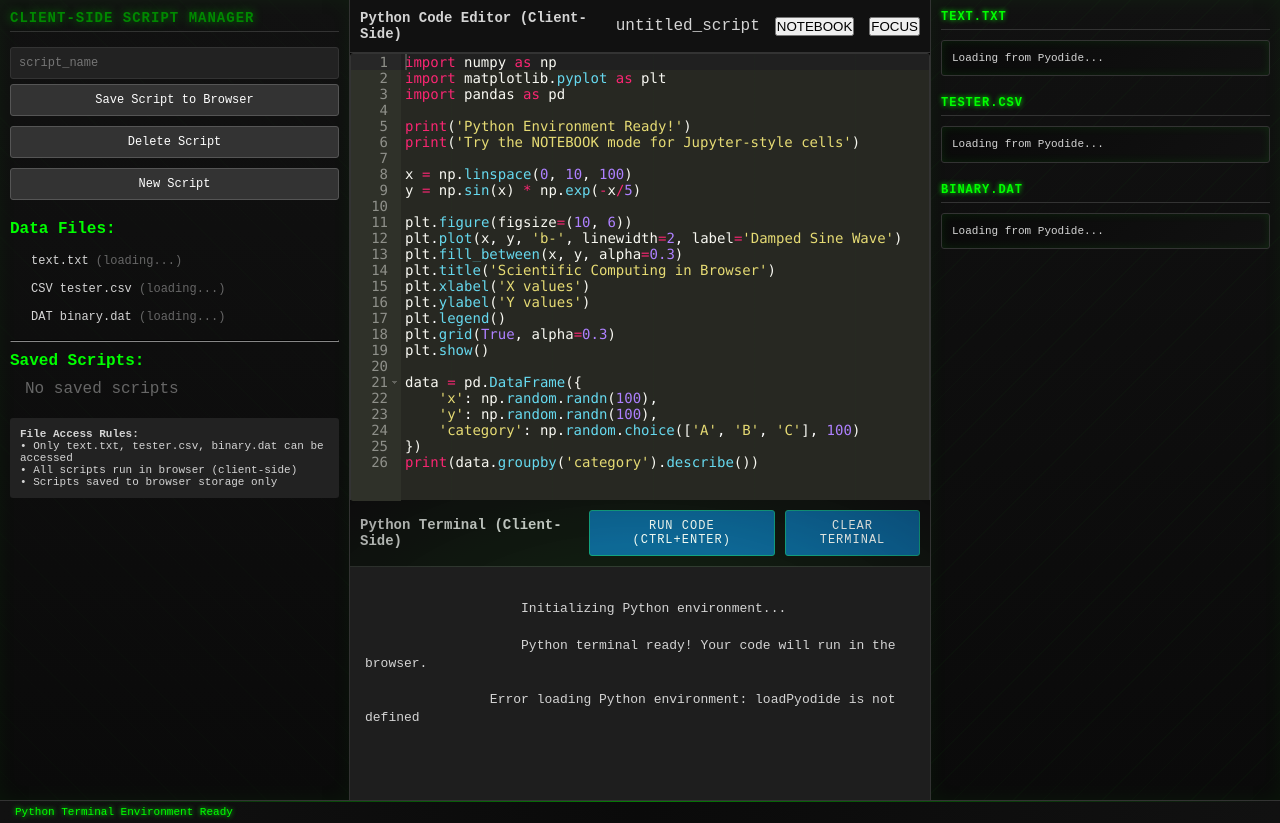
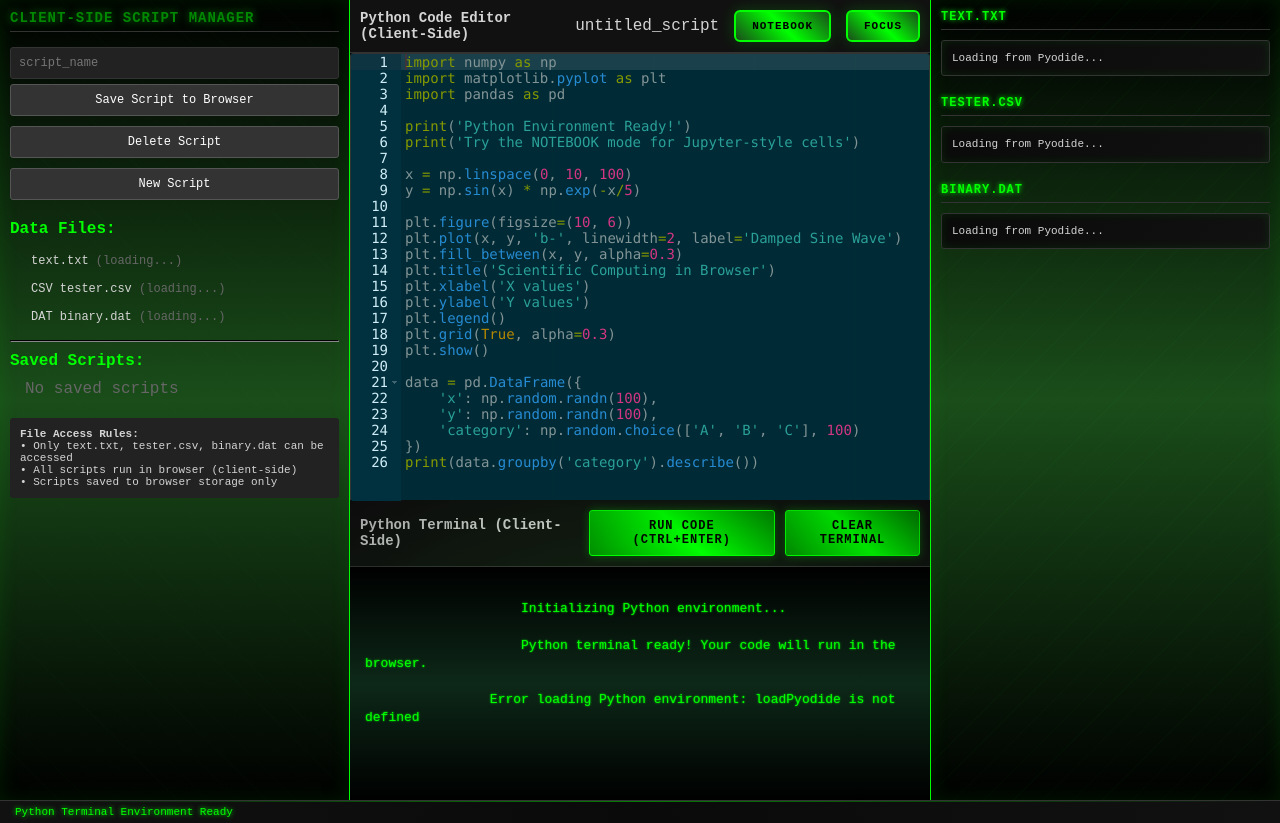
Before and after one commit to medr1d/CLASS-XII, a Django app: template api/homepage/templates/homepage/python_environment.html in a window 1280 px wide. Run offline with Django 5.2, Linux system fonts and the light colour scheme; the template is opened without the code that fills it, so the values that code supplies are empty; some libraries are stand-ins or nearby versions.

Commit message:
last fixes for the day

```diff
--- a/api/homepage/templates/homepage/python_environment.html
+++ b/api/homepage/templates/homepage/python_environment.html
@@ -34,10 +34,7 @@
 
         body {
             font-family: 'Courier New', monospace;
-            background:
-                linear-gradient(135deg, #1e1e1e 0%, #252526 25%, #1e1e1e 50%, #252526 75%, #1e1e1e 100%),
-                radial-gradient(circle at 25% 25%, rgba(0, 136, 0, 0.02) 0%, transparent 50%),
-                radial-gradient(circle at 75% 75%, rgba(0, 136, 0, 0.02) 0%, transparent 50%);
+            background: linear-gradient(180deg, #000000 0%, #1a4d1a 25%, #000000 50%, #1a4d1a 75%, #000000 100%);
             color: #d4d4d4;
             height: 100vh;
             overflow: hidden;
@@ -435,16 +432,15 @@
         }
 
         .file-manager {
-            background:
-                linear-gradient(180deg, #111 0%, #0a0a0a 100%);
-            border-right: 1px solid #333;
+            background: linear-gradient(180deg, #000000 0%, #1a4d1a 50%, #000000 100%);
+            border-right: 1px solid #00ff00;
             padding: 10px;
             overflow-y: auto;
             scrollbar-width: thin;
-            scrollbar-color: #00ff00 #111;
+            scrollbar-color: #00ff00 #000000;
             position: relative;
             z-index: 2;
-            box-shadow: inset 0 0 20px rgba(0, 255, 0, 0.05);
+            box-shadow: inset 0 0 20px rgba(0, 255, 0, 0.1);
         }
 
         .file-manager::before {
@@ -613,7 +609,7 @@
         .main-area {
             display: flex;
             flex-direction: column;
-            background: #000;
+            background: linear-gradient(180deg, #000000 0%, #0d2818 50%, #000000 100%);
         }
 
         .editor-section {
@@ -840,6 +836,42 @@
             gap: 15px;
         }
 
+        /* Enhanced Focus and Notebook Mode Buttons */
+        .focus-button {
+            background: linear-gradient(45deg, #1a4d1a 0%, #00ff00 50%, #1a4d1a 100%);
+            border: 2px solid #00ff00;
+            color: #000;
+            padding: 8px 16px;
+            cursor: pointer;
+            border-radius: 6px;
+            font-family: 'Courier New', monospace;
+            font-size: 11px;
+            font-weight: bold;
+            transition: all 0.3s ease;
+            position: relative;
+            overflow: hidden;
+            text-transform: uppercase;
+            letter-spacing: 1px;
+            box-shadow: 0 0 15px rgba(0, 255, 0, 0.2);
+        }
+
+        .focus-button:hover {
+            background: linear-gradient(45deg, #00ff00 0%, #88ff88 50%, #00ff00 100%);
+            box-shadow: 0 0 25px rgba(0, 255, 0, 0.5);
+            transform: translateY(-2px);
+        }
+
+        .focus-button:active {
+            transform: translateY(0);
+            box-shadow: 0 0 10px rgba(0, 255, 0, 0.3);
+        }
+
+        .focus-button.active {
+            background: linear-gradient(45deg, #ff4444 0%, #ff8888 50%, #ff4444 100%);
+            border-color: #ff4444;
+            box-shadow: 0 0 15px rgba(255, 68, 68, 0.3);
+        }
+
         .expand-button {
             background: #333;
             color: #fff;
@@ -1025,19 +1057,21 @@
         }
 
         .execute-button {
-            background: #0e639c;
-            border: 1px solid #14a085;
-            color: #fff;
+            background: linear-gradient(45deg, #008800 0%, #00ff00 50%, #008800 100%);
+            border: 1px solid #00ff00;
+            color: #000;
             padding: 8px 15px;
             cursor: pointer;
             border-radius: 3px;
             font-family: 'Courier New', monospace;
             font-size: 12px;
+            font-weight: bold;
             transition: all 0.3s ease;
             position: relative;
             overflow: hidden;
             text-transform: uppercase;
             letter-spacing: 1px;
+            box-shadow: 0 0 10px rgba(0, 255, 0, 0.3);
         }
 
         .execute-button::before {
@@ -1079,8 +1113,8 @@
 
         .terminal-output {
             flex: 1;
-            background: #1e1e1e;
-            color: #d4d4d4;
+            background: linear-gradient(180deg, #000000 0%, #0d2818 50%, #000000 100%);
+            color: #00ff00;
             padding: 15px;
             font-family: 'Courier New', monospace;
             font-size: 13px;
@@ -1092,7 +1126,7 @@
             outline: none;
             position: relative;
             z-index: 2;
-            text-shadow: none;
+            text-shadow: 0 0 2px #00ff00;
             scrollbar-width: thin;
             scrollbar-color: #00ff00 #111;
         }
@@ -1110,16 +1144,38 @@
             padding: 5px;
         }
 
+        /* Custom scrollbars for all elements */
+        ::-webkit-scrollbar {
+            width: 10px;
+            height: 10px;
+        }
+
+        ::-webkit-scrollbar-track {
+            background: linear-gradient(180deg, #000000 0%, #1a4d1a 50%, #000000 100%);
+            border-radius: 5px;
+        }
+
+        ::-webkit-scrollbar-thumb {
+            background: linear-gradient(180deg, #00ff00 0%, #008800 50%, #00ff00 100%);
+            border-radius: 5px;
+            box-shadow: 0 0 5px #00ff00;
+        }
+
+        ::-webkit-scrollbar-thumb:hover {
+            background: linear-gradient(180deg, #00ff88 0%, #00cc00 50%, #00ff88 100%);
+            box-shadow: 0 0 8px #00ff00;
+        }
+
         .terminal-output::-webkit-scrollbar {
             width: 8px;
         }
 
         .terminal-output::-webkit-scrollbar-track {
-            background: #111;
+            background: linear-gradient(180deg, #000000 0%, #0d2818 50%, #000000 100%);
         }
 
         .terminal-output::-webkit-scrollbar-thumb {
-            background: #00ff00;
+            background: linear-gradient(180deg, #00ff00 0%, #008800 50%, #00ff00 100%);
             border-radius: 4px;
             box-shadow: 0 0 5px #00ff00;
         }
@@ -1164,16 +1220,15 @@
         }
 
         .file-viewers {
-            background:
-                linear-gradient(180deg, #111 0%, #0a0a0a 100%);
-            border-left: 1px solid #333;
+            background: linear-gradient(180deg, #000000 0%, #1a4d1a 50%, #000000 100%);
+            border-left: 1px solid #00ff00;
             padding: 10px;
             overflow-y: auto;
             scrollbar-width: thin;
-            scrollbar-color: #00ff00 #111;
+            scrollbar-color: #00ff00 #000000;
             position: relative;
             z-index: 2;
-            box-shadow: inset 0 0 20px rgba(0, 255, 0, 0.05);
+            box-shadow: inset 0 0 20px rgba(0, 255, 0, 0.1);
         }
 
         .file-viewers::before {
@@ -2526,7 +2618,7 @@
 
         function initializeAceEditor() {
             aceEditor = ace.edit("ace-editor");
-            aceEditor.setTheme("ace/theme/monokai");
+            aceEditor.setTheme("ace/theme/solarized_dark");
             aceEditor.session.setMode("ace/mode/python");
 
 
@@ -3731,6 +3823,7 @@
                 });
                 focusBtn.innerHTML = 'EXIT';
                 focusBtn.title = 'Exit focus mode';
+                focusBtn.classList.add('active');
                 document.getElementById('code_content').focus();
             } else {
                 body.classList.remove('focus-mode');
@@ -3739,6 +3832,7 @@
                 });
                 focusBtn.innerHTML = 'FOCUS';
                 focusBtn.title = 'Focus Mode';
+                focusBtn.classList.remove('active');
             }
 
             isFocusMode = !isFocusMode;
@@ -3756,6 +3850,7 @@
                 body.classList.add('notebook-mode');
                 notebookBtn.innerHTML = 'EDITOR';
                 notebookBtn.title = 'Switch to Editor Mode';
+                notebookBtn.classList.add('active');
                 updateCellCount();
 
                 const firstCell = document.querySelector('.cell-textarea');
@@ -3764,6 +3859,7 @@
                 body.classList.remove('notebook-mode');
                 notebookBtn.innerHTML = 'NOTEBOOK';
                 notebookBtn.title = 'Jupyter-style Notebook Mode';
+                notebookBtn.classList.remove('active');
             }
 
             isNotebookMode = !isNotebookMode;
@@ -4252,16 +4348,38 @@
         // Cell expansion logic
         function expandCell(btn) {
             const cell = btn.closest('.notebook-cell');
+            const overlay = document.getElementById('cell-overlay');
+
             if (cell.classList.contains('expanded')) {
                 cell.classList.remove('expanded');
+                overlay.classList.remove('active');
                 btn.title = 'Expand Cell';
                 btn.innerText = '⤢';
+                document.body.style.overflow = 'hidden'; // Restore original overflow
             } else {
                 cell.classList.add('expanded');
+                overlay.classList.add('active');
                 btn.title = 'Collapse Cell';
                 btn.innerText = '⤡';
-            }
-        }
+                document.body.style.overflow = 'hidden'; // Prevent scrolling when expanded
+            }
+        }
+
+        // Close expanded cell when clicking on overlay
+        document.addEventListener('DOMContentLoaded', function() {
+            const overlay = document.getElementById('cell-overlay');
+            if (overlay) {
+                overlay.addEventListener('click', function() {
+                    const expandedCell = document.querySelector('.notebook-cell.expanded');
+                    if (expandedCell) {
+                        const expandBtn = expandedCell.querySelector('.cell-btn[onclick*="expandCell"]');
+                        if (expandBtn) {
+                            expandCell(expandBtn);
+                        }
+                    }
+                });
+            }
+        });
 
     </script>
 </body>
```
Also changed, not shown: other parts of api/homepage/templates/homepage/python_environment.html (+54 -17 lines).
